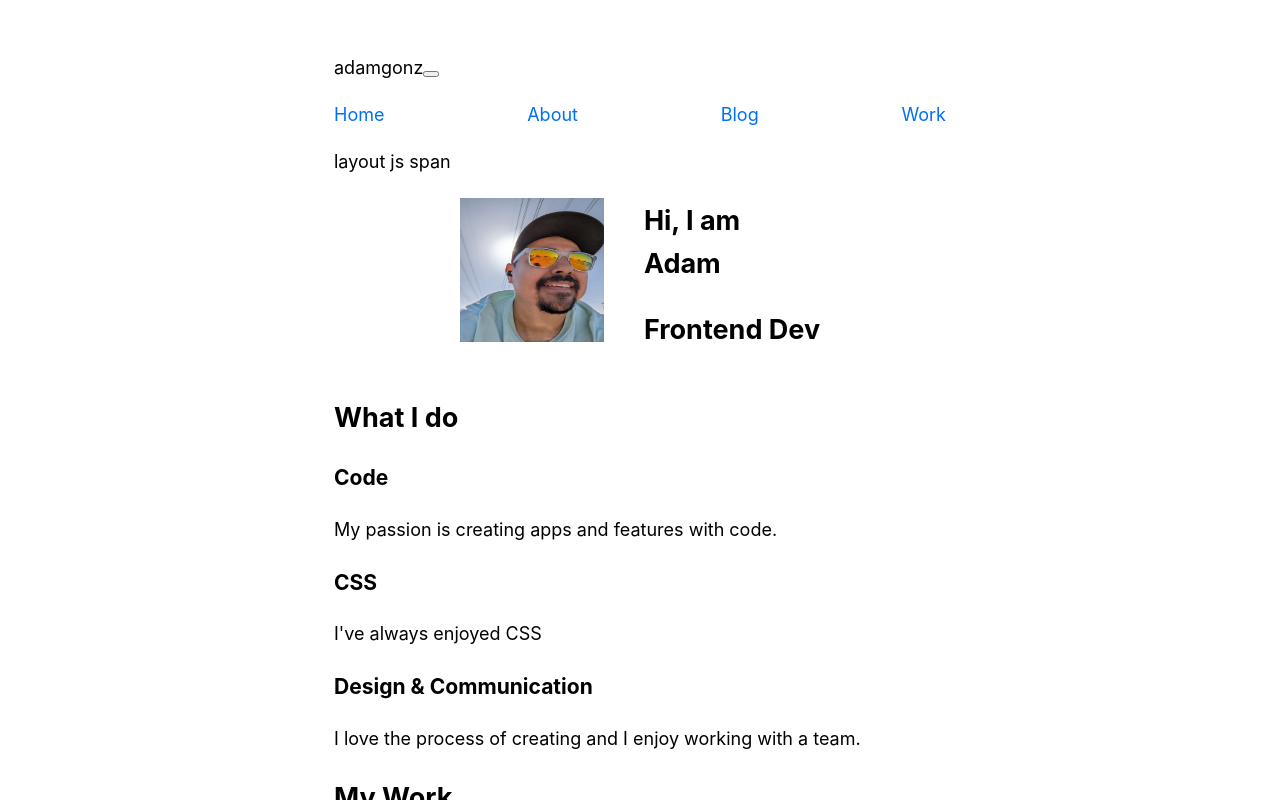
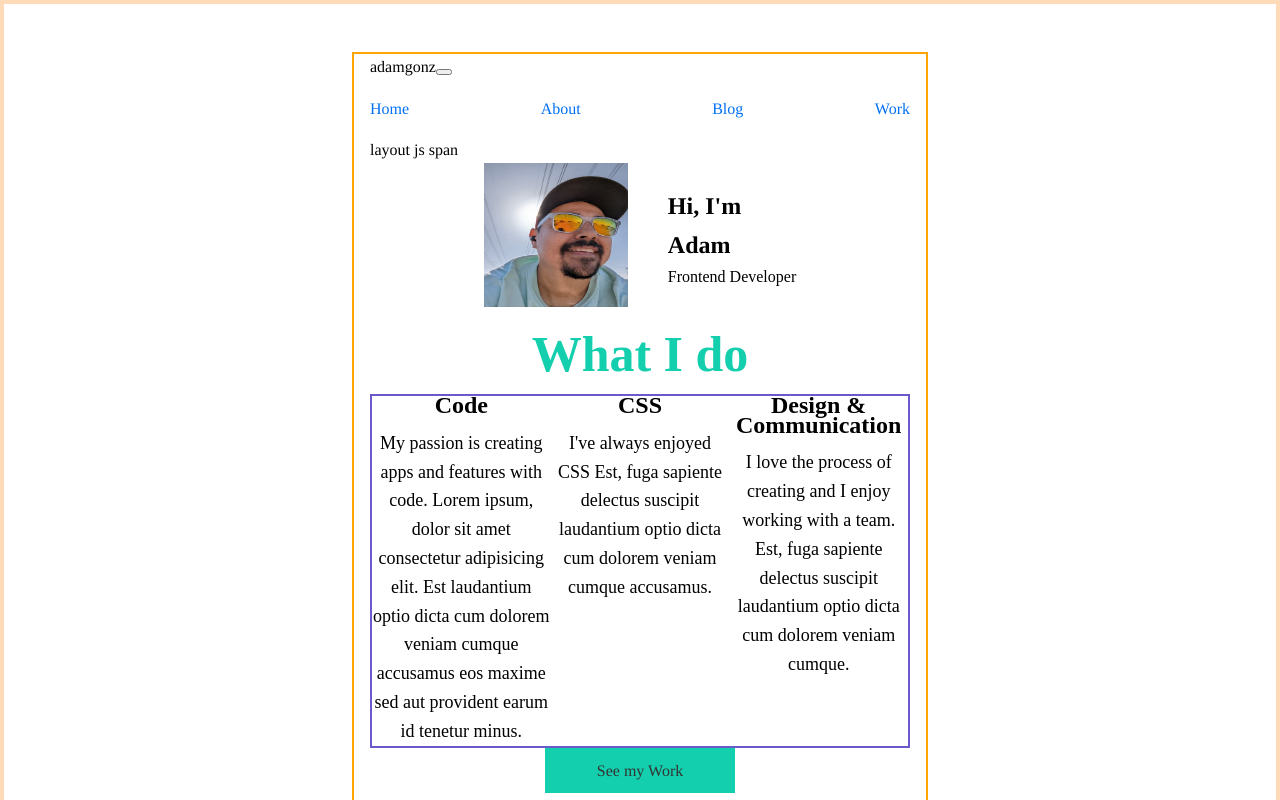
Before and after one commit to adamgonzls/portfolio-v2.5, a Next.js app: page / in a window 1280 px wide. Shown: the top 800 px of the page. Built offline with nearby package versions, Linux system fonts and the light colour scheme.

Commit message:
feature: add content to home page and add basic content to other pages

```diff
--- a/components/Intro.js
+++ b/components/Intro.js
@@ -18,11 +18,11 @@ export default function Intro() {
         />
       </div>
       <div className="introCopy">
-        <h1>
-          Hi, I am <br />
+        <h1 className="introCopyHeader">
+          Hi, I'm <br />
           Adam
         </h1>
-        <h2>Frontend Dev</h2>
+        <p>Frontend Developer</p>
       </div>
     </section>
   )
--- a/components/Services.js
+++ b/components/Services.js
@@ -1,20 +1,42 @@
+import layout from '../components/layout.module.css'
+import styles from './Services.module.css'
+
 export default function Services() {
   return (
-    <section>
-      <h2>What I do</h2>
-      <div>
-        <div>
-          <h3>Code</h3>
-          <p>My passion is creating apps and features with code.</p>
+    <section className={styles.services}>
+      <h2 className={styles.servicesHeader}>What I do</h2>
+      <div className={layout.sectionDetailRow}>
+        <div className={layout.sectionDetailBlock}>
+          <h3 className={layout.sectionDetailHeader}>Code</h3>
+          <p className={layout.sectionDetailCopy}>
+            My passion is creating apps and features with code. Lorem ipsum,
+            dolor sit amet consectetur adipisicing elit. Est laudantium optio
+            dicta cum dolorem veniam cumque accusamus eos maxime sed aut
+            provident earum id tenetur minus.
+          </p>
         </div>
-        <div>
-          <h3>CSS</h3>
-          <p>I've always enjoyed CSS</p>
+        <div className={layout.sectionDetailBlock}>
+          <h3 className={layout.sectionDetailHeader}>CSS</h3>
+          <p className={layout.sectionDetailCopy}>
+            I've always enjoyed CSS Est, fuga sapiente delectus suscipit
+            laudantium optio dicta cum dolorem veniam cumque accusamus.
+          </p>
         </div>
-        <div>
-          <h3>Design &amp; Communication</h3>
-          <p>I love the process of creating and I enjoy working with a team.</p>
+        <div className={layout.sectionDetailBlock}>
+          <h3 className={layout.sectionDetailHeader}>
+            Design &amp; Communication
+          </h3>
+          <p className={layout.sectionDetailCopy}>
+            I love the process of creating and I enjoy working with a team. Est,
+            fuga sapiente delectus suscipit laudantium optio dicta cum dolorem
+            veniam cumque.
+          </p>
         </div>
+      </div>
+      <div className={styles.servicesButtonContainer}>
+        <a className={layout.baseButton} href="/work">
+          See my Work
+        </a>
       </div>
     </section>
   )
--- /dev/null
+++ b/components/Services.module.css
@@ -0,0 +1,7 @@
+.servicesButtonContainer {
+  text-align: center;
+}
+
+.servicesHeader {
+  color: var(--caribbean-green);
+}
--- a/components/Work.js
+++ b/components/Work.js
@@ -1,12 +1,33 @@
+import layout from './layout.module.css'
+
 export default function Work() {
   return (
     <section>
       <h2>My Work</h2>
+      <div className={layout.sectionDetailRow}>
+        <div className={layout.sectionDetailBlock}>
+          <h3 className={layout.sectionDetailHeader}>Quizzical</h3>
+          <a href="https://quizzical-alpha.vercel.app/">View Site</a>
+        </div>
+        <div className={layout.sectionDetailBlock}>
+          <h3 className={layout.sectionDetailHeader}>CSS</h3>
+          <a href="https://color-scheme-picker.netlify.app/" target="_blank">
+            View site
+          </a>
+        </div>
+        <div className={layout.sectionDetailBlock}>
+          <h3 className={layout.sectionDetailHeader}>Some Other Thing</h3>
+        </div>
+      </div>
       <div>
         <h3>Quizzical</h3>
+        <a href="https://quizzical-alpha.vercel.app/">View Site</a>
       </div>
       <div>
-        <h3>Some React Thing</h3>
+        <h3>Color Scheme Picker</h3>
+        <a href="https://color-scheme-picker.netlify.app/" target="_blank">
+          View site
+        </a>
       </div>
       <div>
         <h3>Some Other Thing</h3>
--- a/components/layout.module.css
+++ b/components/layout.module.css
@@ -1,7 +1,38 @@
 .container {
+  margin: 3rem auto 6rem;
+  border: 2px solid orange;
+  padding: 0 1rem;
   max-width: 36rem;
-  padding: 0 1rem;
-  margin: 3rem auto 6rem;
+}
+
+.sectionDetailRow {
+  border: 2px solid slateblue;
+  display: flex;
+  justify-content: space-between;
+}
+
+.sectionDetailBlock {
+  display: flex;
+  flex-direction: column;
+  text-align: center;
+  flex: 1;
+}
+
+.sectionDetailHeader {
+  margin-bottom: .8125rem;
+  font-size: 1.5rem;
+  line-height: .8125;
+}
+
+.sectionDetailCopy {
+  font-size: 1.125rem;
+}
+
+.baseButton {
+  display: inline-block;
+  background-color: var(--caribbean-green);
+  color: var(--black);
+  padding: .625rem 3.25rem;
 }
 
 /* .header {
--- a/styles/globals.css
+++ b/styles/globals.css
@@ -1,6 +1,8 @@
 :root {
   --white: #fff;
+  --black: #333333;
   --bg-color: var(--white);
+  --caribbean-green: #14cfae;
 }
 
 /* [data-theme='dark'] */
@@ -9,11 +11,37 @@ html,
 body {
   padding: 0;
   margin: 0;
-  font-family: -apple-system, BlinkMacSystemFont, Segoe UI, Roboto, Oxygen, Ubuntu,
-    Cantarell, Fira Sans, Droid Sans, Helvetica Neue, sans-serif;
+  /* font-family: -apple-system, BlinkMacSystemFont, Segoe UI, Roboto, Oxygen, Ubuntu, */
+    /* Cantarell, Fira Sans, Droid Sans, Helvetica Neue, sans-serif; */
+  font-family: Source Sans Pro, Times;
   line-height: 1.6;
-  font-size: 18px;
   background-color: var(--bg-color);
+  border: 2px solid peachpuff;
+}
+
+h1,
+h2,
+h3,
+p {
+  margin: 0;
+}
+
+h2 {
+  color: red;
+  font-size: 3.125rem;
+  text-align: center;
+  font-family: Source Sans Pro;
+  font-weight: 900;
+}
+
+h3 {
+  font-family: Source Sans Pro;
+  font-weight: 900;
+}
+
+p {
+  font-family: Source Sans Pro;
+  font-weight: 100;
 }
 
 * {
```
Also changed, not shown: pages/work.js (added, +9 -0 lines), components/Work.module.css (added), public/images/christopher-gower-m_HRfLhgABo-unsplash.png (added).
